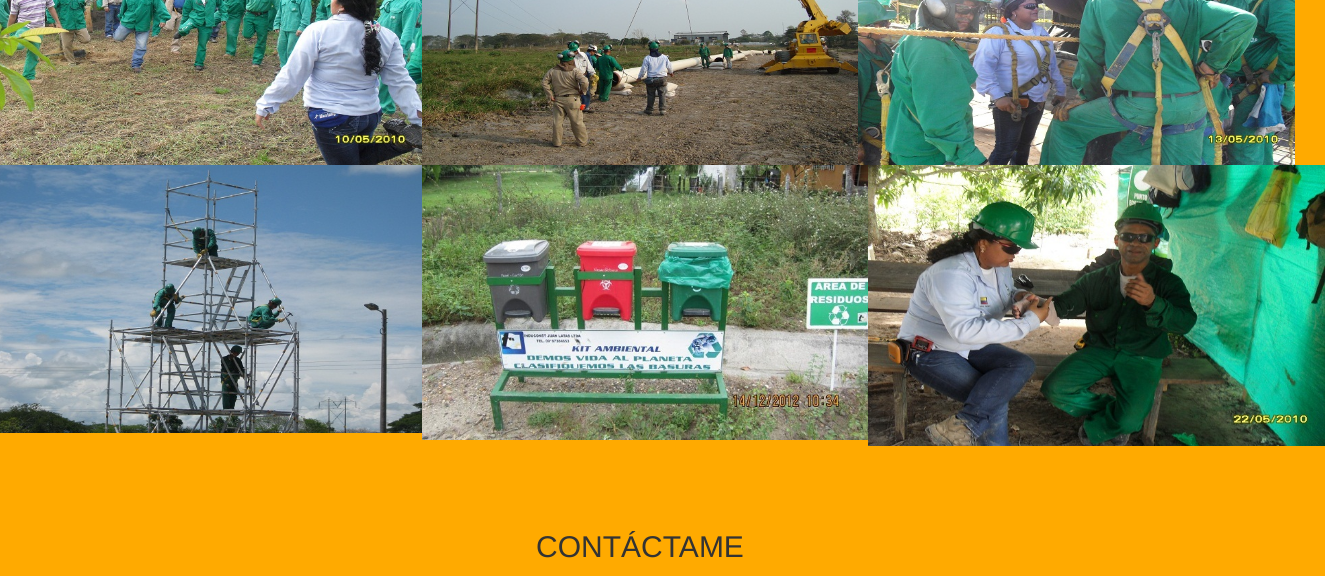
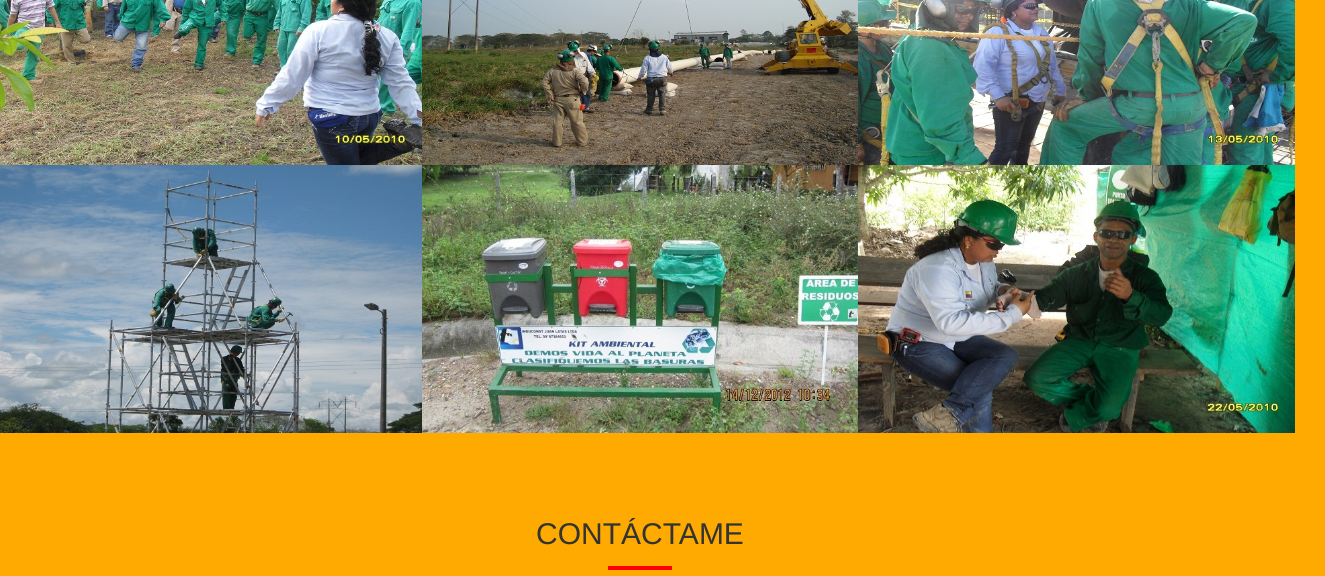
Before and after one commit to herlendyhseq/herlendyhseq, a plain HTML site: page index.html in a window 1280 px wide. Shown: the part 2256-2832 px from the top of the page, 1325 px wide, since content can reach past the window. Drawn offline with Linux system fonts and the light colour scheme; files whose address does not match are found by name.

Commit message:
Update index.html

```diff
--- a/index.html
+++ b/index.html
@@ -155,7 +155,7 @@
 							<h3>Trabajo en Alturas con Andamios Certificados</h3>
 						</div>
 					</div>
-				<div class="row">
+
 					<div class="col-md-4 overlay no-p">
 						<img src="img/21.jpg" class="img">
 						<div class="newcategory">
@@ -163,7 +163,7 @@
 							<h3>Punto Ecológico para la Clasifiación de Residuos Solidos</h3>
 						</div>
 					</div>
-				<div class="row">
+
 					<div class="col-md-4 overlay no-p">
 						<img src="img/22.jpg" class="img">
 						<div class="newcategory">
@@ -171,6 +171,7 @@
 							<h3>Atención de Primeros Auxilios</h3>
 						</div>
 					</div>
+				</div>
 
 		</section>
 		<footer id="contactanos">
```
